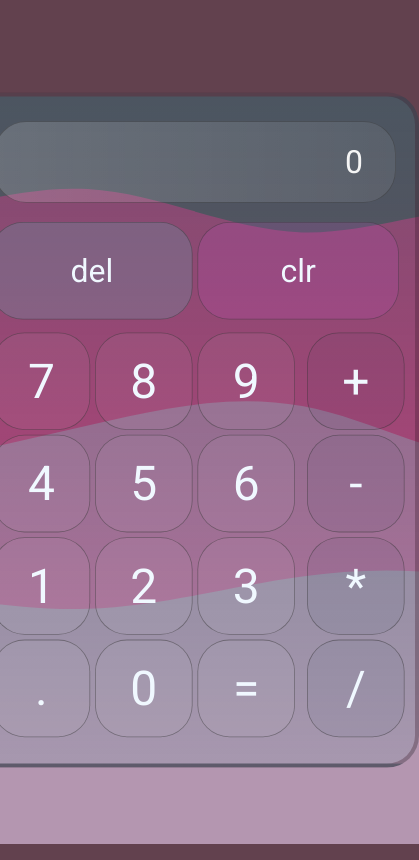
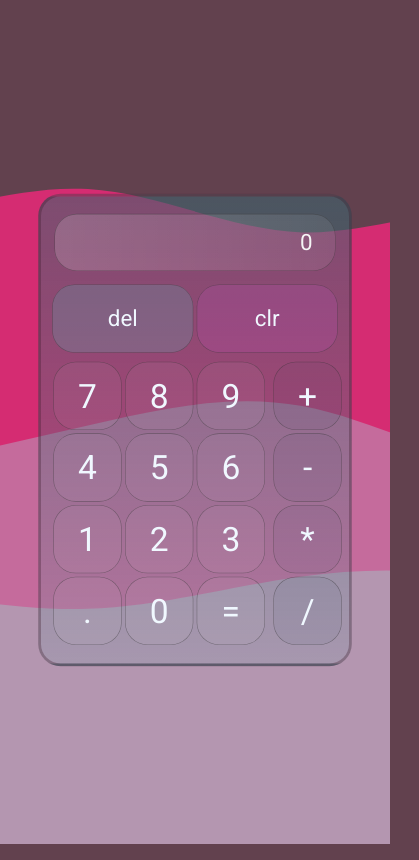
Before and after one commit to benj-0/calc, a plain HTML site: page index.html in a window 390 px wide. Shown: the whole page, 419 px wide, since content can reach past the window. Drawn offline with Linux system fonts and the light colour scheme.

Commit message:
added mobile friendliness

```diff
--- a/styles.css
+++ b/styles.css
@@ -1,3 +1,9 @@
+@media only screen and (max-width: 1000px) {
+    .calcbody {
+        transform: scale(0.7);
+    }
+}
+
 body {
     background-color: #62414e;
     background-image: url(bg.svg);
@@ -28,7 +34,6 @@ body {
     flex-wrap: wrap;
     flex-direction: column;
     background-image: linear-gradient(#3c656f93, #6d9eaa2d);
-    /* #3c656f70; */
     border: 5px #3b1a2b52 solid;
     justify-content: center;
     align-items: center;
```
